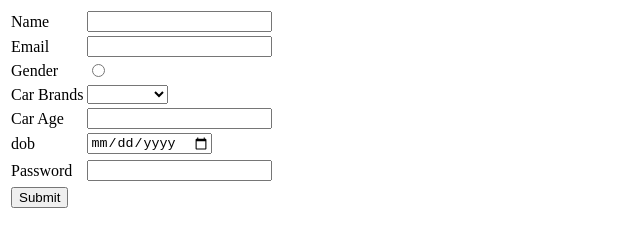
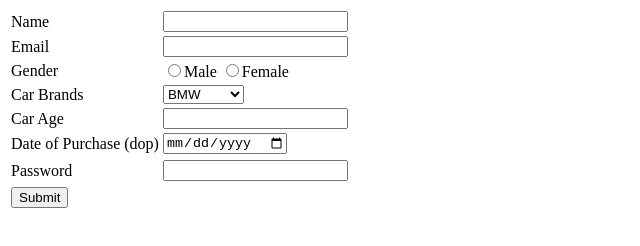
Before and after one commit to acciojob/car-insurance-form-pray63764, a website: page main.html in a window 1280 px wide. Shown: the whole page, without its empty margins (0-640 px from the left). Drawn offline with Linux system fonts and the light colour scheme.

Commit message:
created a submission

```diff
--- a/main.html
+++ b/main.html
@@ -14,7 +14,7 @@
 		<table>
 			<tr>
 				<td><label for="name">Name</label></td>
-				<td><input type ="Text" required="yes" id="name" Required="yes"></td>
+				<td><input type ="Text" id="name" required="yes"></td>
 			</tr>
 			<tr>
 				<td><label for="email">Email</label></td>
@@ -22,12 +22,14 @@
 			</tr>
 			<tr>
 				<td><label for="gender">Gender</label></td>
-				<td><input name="gender" type ="Radio" required="yes"</td>
+				<td>
+				<input name="gender" type ="Radio" required="yes" id="male">Male
+				<input name="gender" type ="Radio" required="yes" id="female">Female
+				</td>
 			</tr>
 			<tr>
 				<td><label for="cars">Car Brands</label></td>
 				<td><Select  required="no" id="cars" placeholder="--Please choose an option--" >
-						<option value="0"</option>
 					<option value="1">BMW</option>
 					<option value="2">Audi</option>
 					<option value="3">Mercedez</option>
@@ -38,8 +40,8 @@
 				<td><label for="carage">Car Age</label></td>
 				<td><input type ="Number"  required="yes" id="carage"></td>
 	<tr>
-				<td><label for="dob">dob</label></td>
-				<td><input type ="Date"  required="yes" id="dob" ></td>
+				<td><label for="dob">Date of Purchase (dop)</label></td>
+				<td><input type ="Date"  required="yes" id="dop" ></td>
 			</tr>
 	<tr>
 
```
